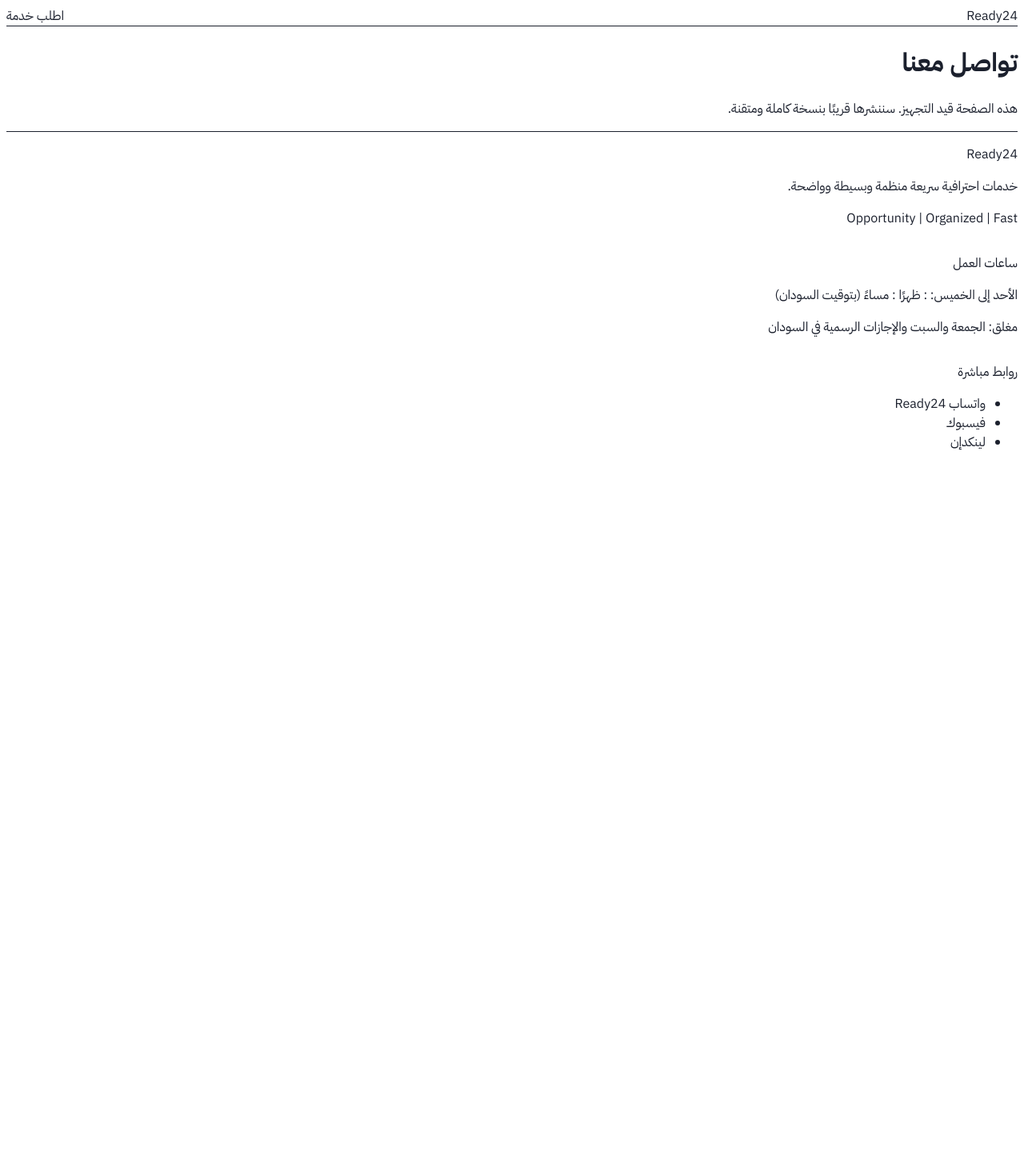
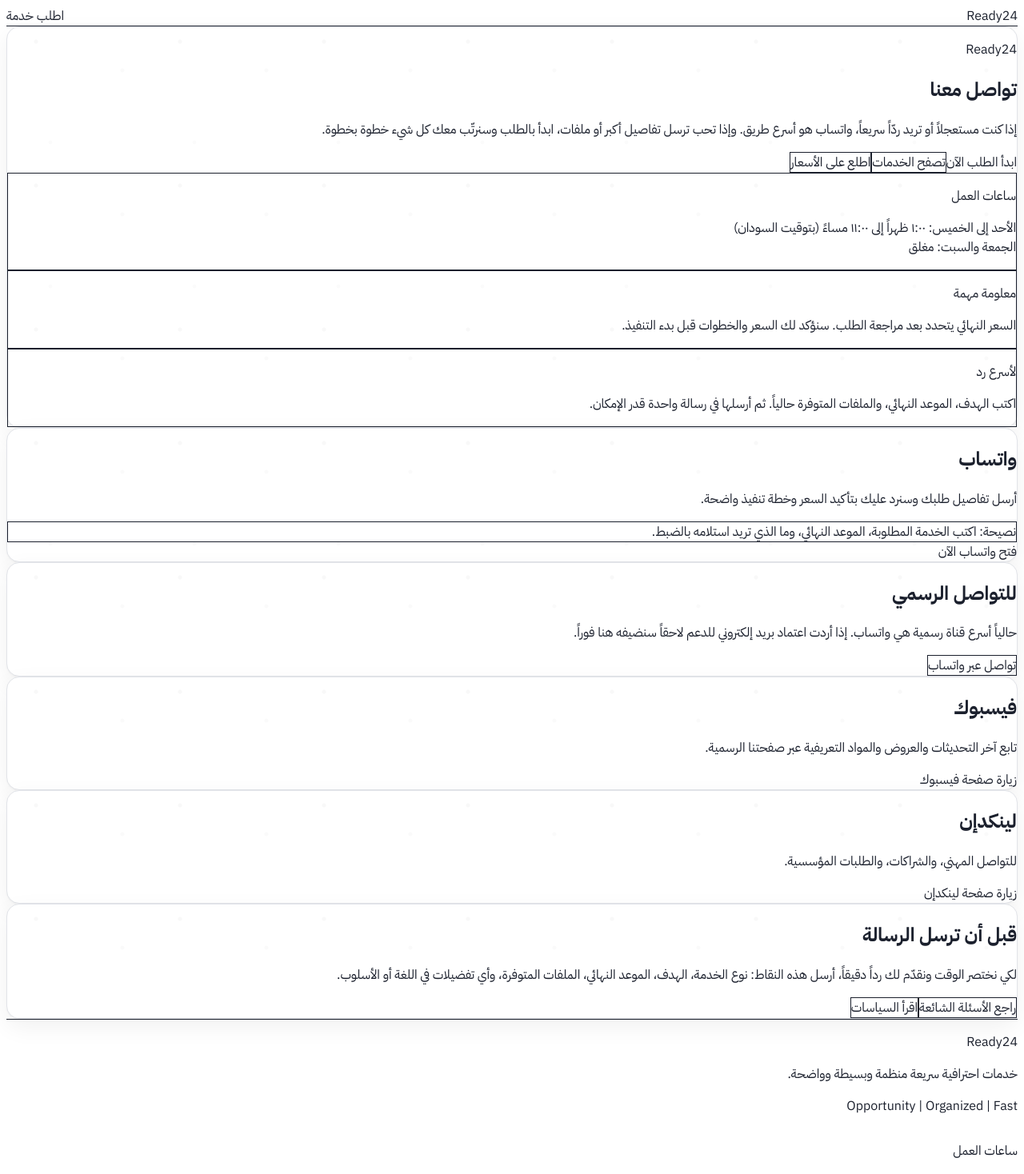
Before and after one commit to abdmohi695-beep/ready24-web, a Next.js app: page /contact in a window 1280 px wide. Shown: the top 1468 px of the page at 80% size. Before the commit the page ends 808 px from the top, so only its background shows below. Built offline with nearby package versions, Linux system fonts and the light colour scheme.

Commit message:
feat: build contact page (channels + hours + ctas)

```diff
--- a/src/app/(site)/contact/page.tsx
+++ b/src/app/(site)/contact/page.tsx
@@ -1,16 +1,209 @@
 import type { Metadata } from "next";
+import Link from "next/link";
+import { buildWhatsappLink, getSiteConfig, SITE } from "@/lib/site";
 
 export const metadata: Metadata = {
   title: "تواصل معنا | Ready24",
+  description:
+    "تواصل مع Ready24 عبر واتساب أو منصاتنا الرسمية. أخبرنا بما تحتاجه وسنرد عليك بتأكيد السعر وخطة تنفيذ واضحة.",
 };
 
+function ContactCard({
+  title,
+  desc,
+  href,
+  cta,
+  hint,
+}: {
+  title: string;
+  desc: string;
+  href: string;
+  cta: string;
+  hint?: string;
+}) {
+  return (
+    <div className="r24-surface p-6 md:p-7">
+      <h2 className="text-lg font-semibold">{title}</h2>
+      <p className="mt-2 text-sm leading-7 text-neutral-700">{desc}</p>
+
+      {hint ? (
+        <div className="mt-4 rounded-2xl border border-neutral-200 bg-neutral-50 p-4 text-sm leading-7 text-neutral-700">
+          {hint}
+        </div>
+      ) : null}
+
+      <div className="mt-5">
+        <a
+          href={href}
+          target="_blank"
+          rel="noreferrer"
+          className="inline-flex h-11 items-center justify-center rounded-xl bg-neutral-900 px-5 text-sm font-medium text-white hover:bg-neutral-800"
+        >
+          {cta}
+        </a>
+      </div>
+    </div>
+  );
+}
+
 export default function Page() {
+  const facebookUrl = getSiteConfig("facebook_url", "");
+  const linkedinUrl = getSiteConfig("linkedin_url", "");
+  const supportEmail = SITE.supportEmail;
+
+  const waMessage =
+    "مرحباً Ready24، أريد طلب خدمة. هذه تفاصيل طلبي باختصار: (اكتب التفاصيل هنا).";
+  const waLink = buildWhatsappLink(waMessage);
+
   return (
-    <main className="mx-auto max-w-4xl px-4 py-10">
-      <h1 className="text-2xl font-semibold">تواصل معنا</h1>
-      <p className="mt-3 text-sm text-neutral-600">
-        هذه الصفحة قيد التجهيز. سننشرها قريبًا بنسخة كاملة ومتقنة.
-      </p>
+    <main className="space-y-8">
+      <section className="r24-surface p-6 md:p-10">
+        <p className="text-sm text-neutral-600">{SITE.brandNameAr}</p>
+        <h1 className="mt-3 text-3xl font-semibold leading-snug md:text-4xl">
+          تواصل معنا
+        </h1>
+
+        <p className="mt-4 max-w-3xl text-base leading-7 text-neutral-700">
+          إذا كنت مستعجلاً أو تريد ردّاً سريعاً، واتساب هو أسرع طريق. وإذا تحب ترسل تفاصيل
+          أكبر أو ملفات، ابدأ بالطلب وسنرتّب معك كل شيء خطوة بخطوة.
+        </p>
+
+        <div className="mt-6 flex flex-wrap gap-3">
+          <Link
+            href="/order"
+            className="inline-flex h-11 items-center justify-center rounded-xl bg-neutral-900 px-5 text-sm font-medium text-white hover:bg-neutral-800"
+          >
+            ابدأ الطلب الآن
+          </Link>
+
+          <Link
+            href="/services"
+            className="inline-flex h-11 items-center justify-center rounded-xl border border-neutral-200 bg-white px-5 text-sm font-medium hover:bg-neutral-50"
+          >
+            تصفح الخدمات
+          </Link>
+
+          <Link
+            href="/pricing"
+            className="inline-flex h-11 items-center justify-center rounded-xl border border-neutral-200 bg-white px-5 text-sm font-medium hover:bg-neutral-50"
+          >
+            اطلع على الأسعار
+          </Link>
+        </div>
+
+        <div className="mt-6 grid gap-4 md:grid-cols-3">
+          <div className="rounded-2xl border border-neutral-200 bg-neutral-50 p-5">
+            <p className="text-sm font-semibold text-neutral-900">ساعات العمل</p>
+            <p className="mt-2 text-sm leading-7 text-neutral-700">
+              الأحد إلى الخميس: ١:٠٠ ظهراً إلى ١١:٠٠ مساءً (بتوقيت السودان)
+              <br />
+              الجمعة والسبت: مغلق
+            </p>
+          </div>
+
+          <div className="rounded-2xl border border-neutral-200 bg-neutral-50 p-5">
+            <p className="text-sm font-semibold text-neutral-900">معلومة مهمة</p>
+            <p className="mt-2 text-sm leading-7 text-neutral-700">
+              السعر النهائي يتحدد بعد مراجعة الطلب. سنؤكد لك السعر والخطوات قبل بدء
+              التنفيذ.
+            </p>
+          </div>
+
+          <div className="rounded-2xl border border-neutral-200 bg-neutral-50 p-5">
+            <p className="text-sm font-semibold text-neutral-900">لأسرع رد</p>
+            <p className="mt-2 text-sm leading-7 text-neutral-700">
+              اكتب الهدف، الموعد النهائي، والملفات المتوفرة حالياً. ثم أرسلها في رسالة
+              واحدة قدر الإمكان.
+            </p>
+          </div>
+        </div>
+      </section>
+
+      <section className="grid gap-4 md:grid-cols-2">
+        <ContactCard
+          title="واتساب"
+          desc="أرسل تفاصيل طلبك وسنرد عليك بتأكيد السعر وخطة تنفيذ واضحة."
+          href={waLink || "https://wa.me/"}
+          cta="فتح واتساب الآن"
+          hint="نصيحة: اكتب الخدمة المطلوبة، الموعد النهائي، وما الذي تريد استلامه بالضبط."
+        />
+
+        {supportEmail ? (
+          <div className="r24-surface p-6 md:p-7">
+            <h2 className="text-lg font-semibold">البريد الإلكتروني</h2>
+            <p className="mt-2 text-sm leading-7 text-neutral-700">
+              مناسب إذا كان لديك ملفات كثيرة أو تريد توثيق التواصل بشكل رسمي.
+            </p>
+            <div className="mt-5">
+              <a
+                href={`mailto:${supportEmail}?subject=${encodeURIComponent(
+                  "طلب خدمة من Ready24",
+                )}`}
+                className="inline-flex h-11 items-center justify-center rounded-xl bg-neutral-900 px-5 text-sm font-medium text-white hover:bg-neutral-800"
+              >
+                إرسال بريد إلكتروني
+              </a>
+            </div>
+          </div>
+        ) : (
+          <div className="r24-surface p-6 md:p-7">
+            <h2 className="text-lg font-semibold">للتواصل الرسمي</h2>
+            <p className="mt-2 text-sm leading-7 text-neutral-700">
+              حالياً أسرع قناة رسمية هي واتساب. إذا أردت اعتماد بريد إلكتروني للدعم لاحقاً
+              سنضيفه هنا فوراً.
+            </p>
+            <div className="mt-5">
+              <a
+                href={waLink || "https://wa.me/"}
+                target="_blank"
+                rel="noreferrer"
+                className="inline-flex h-11 items-center justify-center rounded-xl border border-neutral-200 bg-white px-5 text-sm font-medium hover:bg-neutral-50"
+              >
+                تواصل عبر واتساب
+              </a>
+            </div>
+          </div>
+        )}
+
+        <ContactCard
+          title="فيسبوك"
+          desc="تابع آخر التحديثات والعروض والمواد التعريفية عبر صفحتنا الرسمية."
+          href={facebookUrl || "#"}
+          cta="زيارة صفحة فيسبوك"
+          hint={!facebookUrl ? "لم يتم ضبط رابط فيسبوك داخل الإعدادات بعد." : undefined}
+        />
+
+        <ContactCard
+          title="لينكدإن"
+          desc="للتواصل المهني، والشراكات، والطلبات المؤسسية."
+          href={linkedinUrl || "#"}
+          cta="زيارة صفحة لينكدإن"
+          hint={!linkedinUrl ? "لم يتم ضبط رابط لينكدإن داخل الإعدادات بعد." : undefined}
+        />
+      </section>
+
+      <section className="r24-surface p-6 md:p-10">
+        <h2 className="text-xl font-semibold">قبل أن ترسل الرسالة</h2>
+        <p className="mt-3 max-w-3xl text-sm leading-7 text-neutral-700">
+          لكي نختصر الوقت ونقدّم لك رداً دقيقاً، أرسل هذه النقاط: نوع الخدمة، الهدف،
+          الموعد النهائي، الملفات المتوفرة، وأي تفضيلات في اللغة أو الأسلوب.
+        </p>
+
+        <div className="mt-5 flex flex-wrap gap-3">
+          <Link
+            href="/faq"
+            className="inline-flex h-11 items-center justify-center rounded-xl border border-neutral-200 bg-white px-5 text-sm font-medium hover:bg-neutral-50"
+          >
+            راجع الأسئلة الشائعة
+          </Link>
+          <Link
+            href="/policies"
+            className="inline-flex h-11 items-center justify-center rounded-xl border border-neutral-200 bg-white px-5 text-sm font-medium hover:bg-neutral-50"
+          >
+            اقرأ السياسات
+          </Link>
+        </div>
+      </section>
     </main>
   );
 }
```
